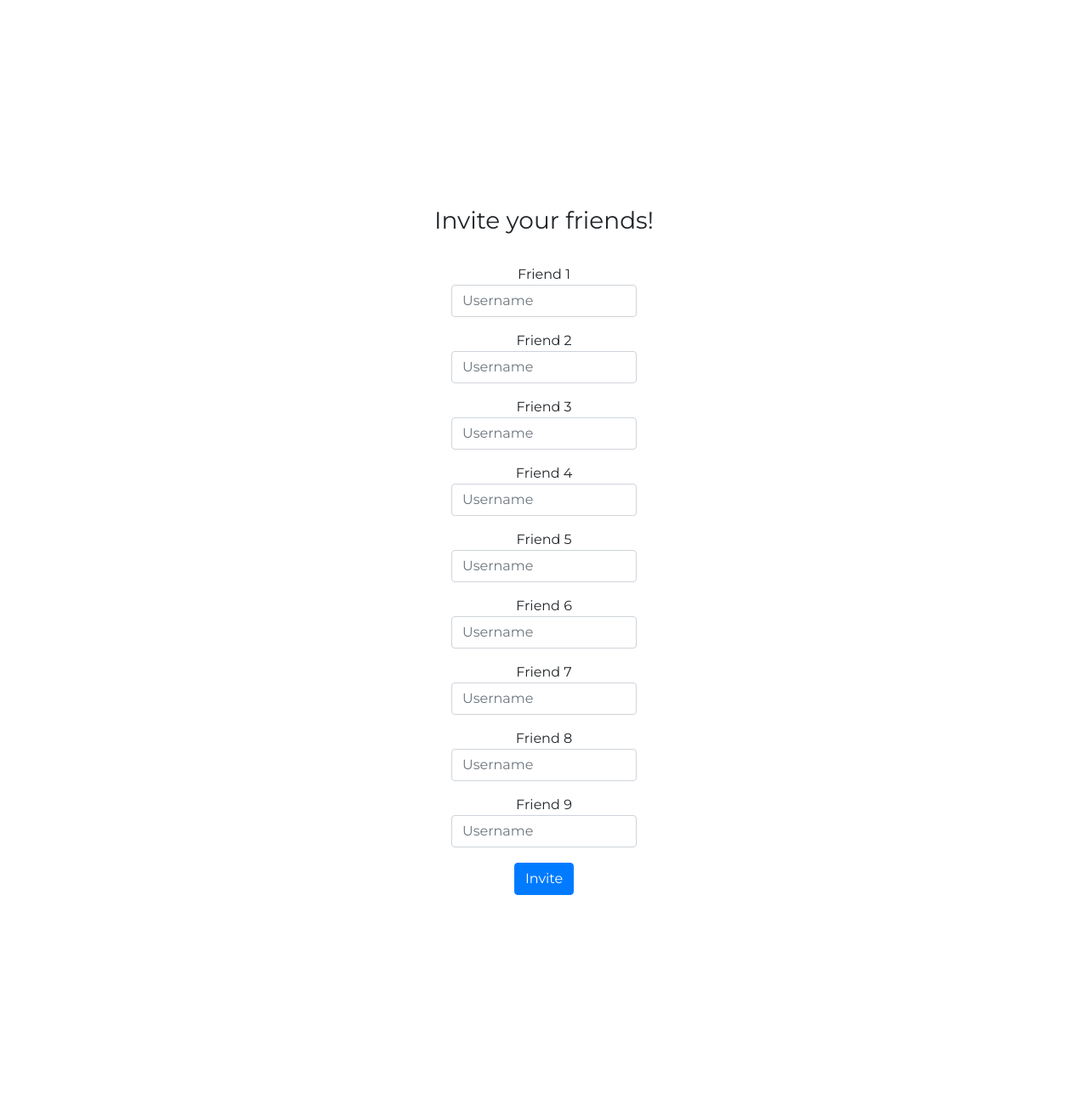
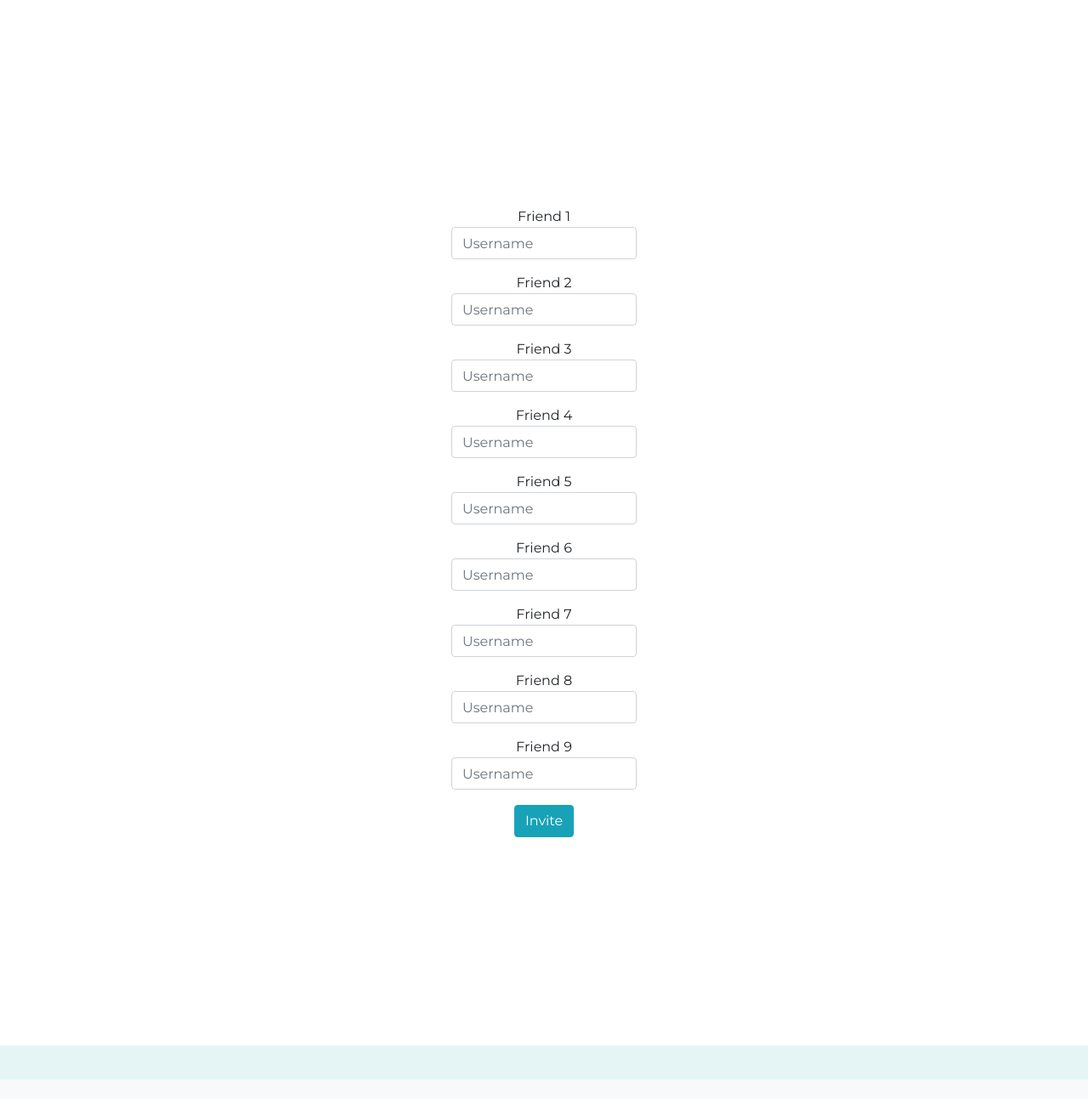
Before and after one commit to charmaine211/murdermystery, a Flask app: template murdermystery/templates/invite.html in a window 1280 px wide. Shown: the part 76-1369 px from the top of the page at 85% size. After the commit the page ends 1346 px from the top, so only its background shows below. Run offline with Flask 2, Linux system fonts and the light colour scheme; the template is opened without the code that fills it: most values are stand-ins (such as "Sample title", 1, 10 or a date in 2020); some libraries are stand-ins or nearby versions.

Commit message:
Changed the styling of the buttons

```diff
--- a/murdermystery/templates/invite.html
+++ b/murdermystery/templates/invite.html
@@ -8,21 +8,18 @@
 
     <form action="/{{ teamname_url }}/invite" method="post" onsubmit ="return invite();">
 
-        <h3> Invite your friends! </h3>
-
         {% for player in range(1, players) %}
 
             {{ "Friend " ~ player }}
 
             <!-- Show text, depending on selected game-->
-
             <div class="form-group">
                 <input class="form-control" name={{ "username" ~ player }} placeholder = {{ "Username " ~ player }} id = {{ "username" ~ player }} type="text" maxlength="15">
             </div>
 
         {% endfor %}
 
-        <button class="btn btn-primary" type="submit">Invite</button>
+        <button class="btn btn-info" type="submit">Invite</button>
 
     </form>
 
```
